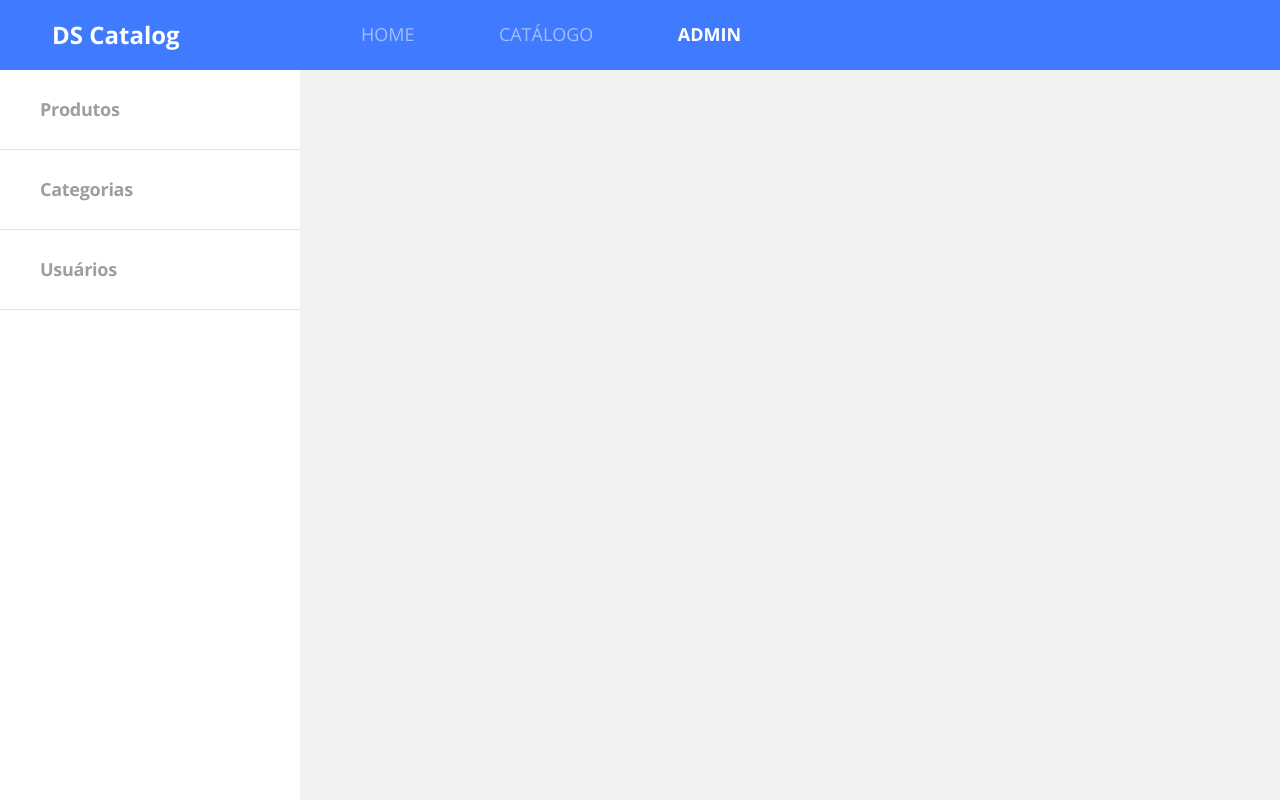
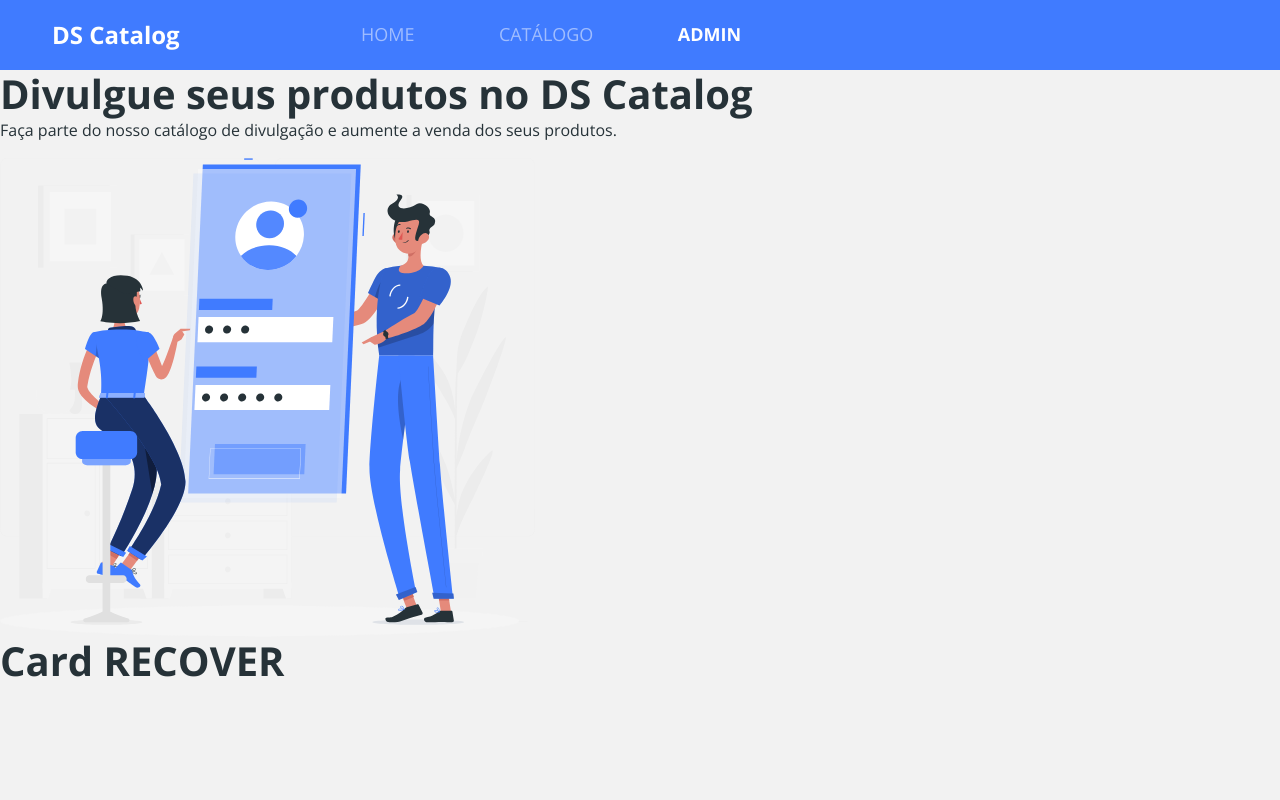
Before and after one commit to MauricioPG/dscatalog-mauriciopg, a React (Create React App) app in the folder frontweb/: page /admin/auth/recover in a window 1280 px wide. Built offline with nearby package versions, Linux system fonts and the light colour scheme; no server answers.

Commit message:
Auth routes

```diff
--- a/frontweb/src/Routes.tsx
+++ b/frontweb/src/Routes.tsx
@@ -1,3 +1,4 @@
+import Auth from 'pages/Admin/Auth';
 import ProductDetails from 'pages/ProductDetails';
 import { BrowserRouter, Switch, Route, Redirect } from 'react-router-dom';
 import Navbar from './components/Navbar';
@@ -18,6 +19,10 @@
       <Route path="/products/:productId">
         <ProductDetails />
       </Route>
+      <Redirect from="/admin/auth" to="/admin/auth/login" exact />
+      <Route path="/admin/auth">
+        <Auth />
+      </Route>
       <Redirect from="/admin" to="/admin/products" exact />
       <Route path="/admin">
         <Admin />
--- /dev/null
+++ b/frontweb/src/pages/Admin/Auth/index.tsx
@@ -0,0 +1,30 @@
+import { ReactComponent as AuthImage } from "assets/images/auth-image.svg";
+import { Route, Switch } from "react-router-dom";
+
+const Auth = () => {
+    return (
+        <div className="auth-container">
+            <div className="auth-nbanner-container">
+                <h1>Divulgue seus produtos no DS Catalog</h1>
+                <p>Faça parte do nosso catálogo de divulgação
+                    e aumente a venda dos seus produtos.</p>
+                <AuthImage />
+            </div>
+            <div className="auth-form-container">
+                <Switch>
+                    <Route path="/admin/auth/login">
+                        <h1>Card LOGIN</h1>
+                    </Route>
+                    <Route path="/admin/auth/signup">
+                        <h1>Card SIGNUP</h1>
+                    </Route>
+                    <Route path="/admin/auth/recover">
+                        <h1>Card RECOVER</h1>
+                    </Route>
+                </Switch>
+            </div>
+        </div>
+    );
+}
+
+export default Auth;
```
Also changed, not shown: frontweb/src/assets/images/auth-image.svg (added).
